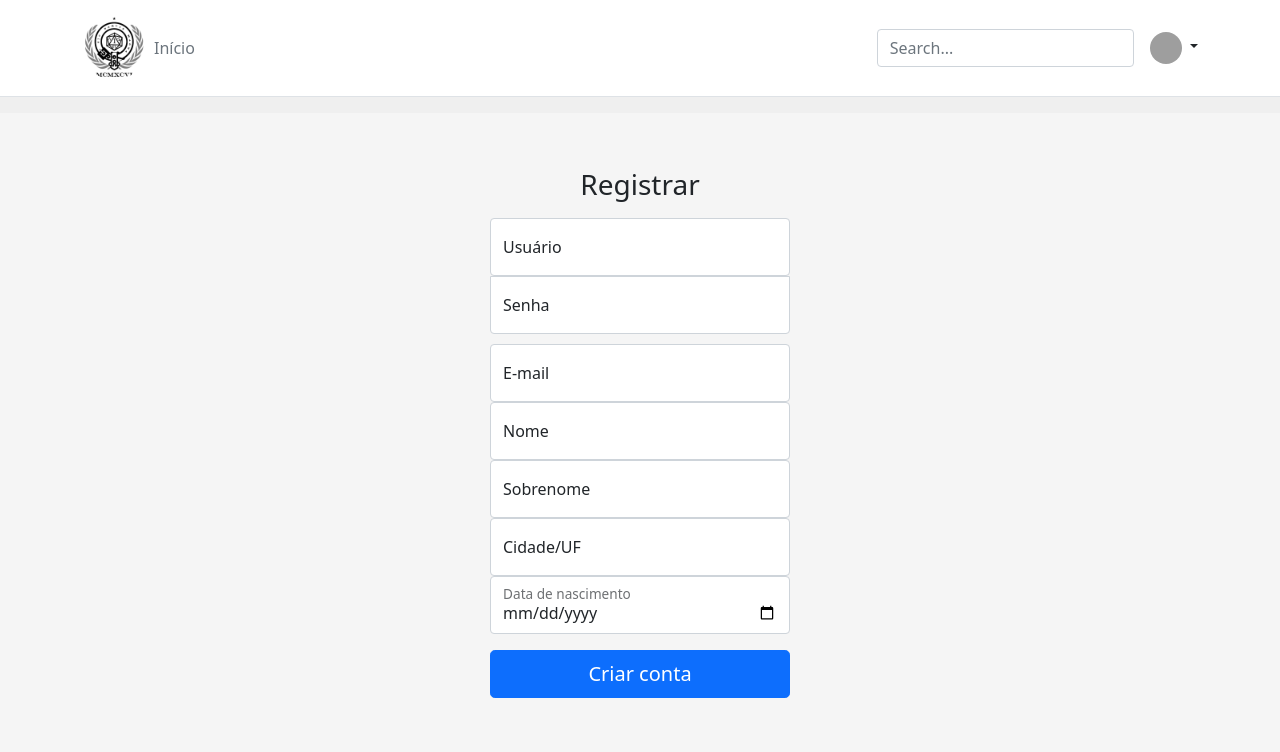
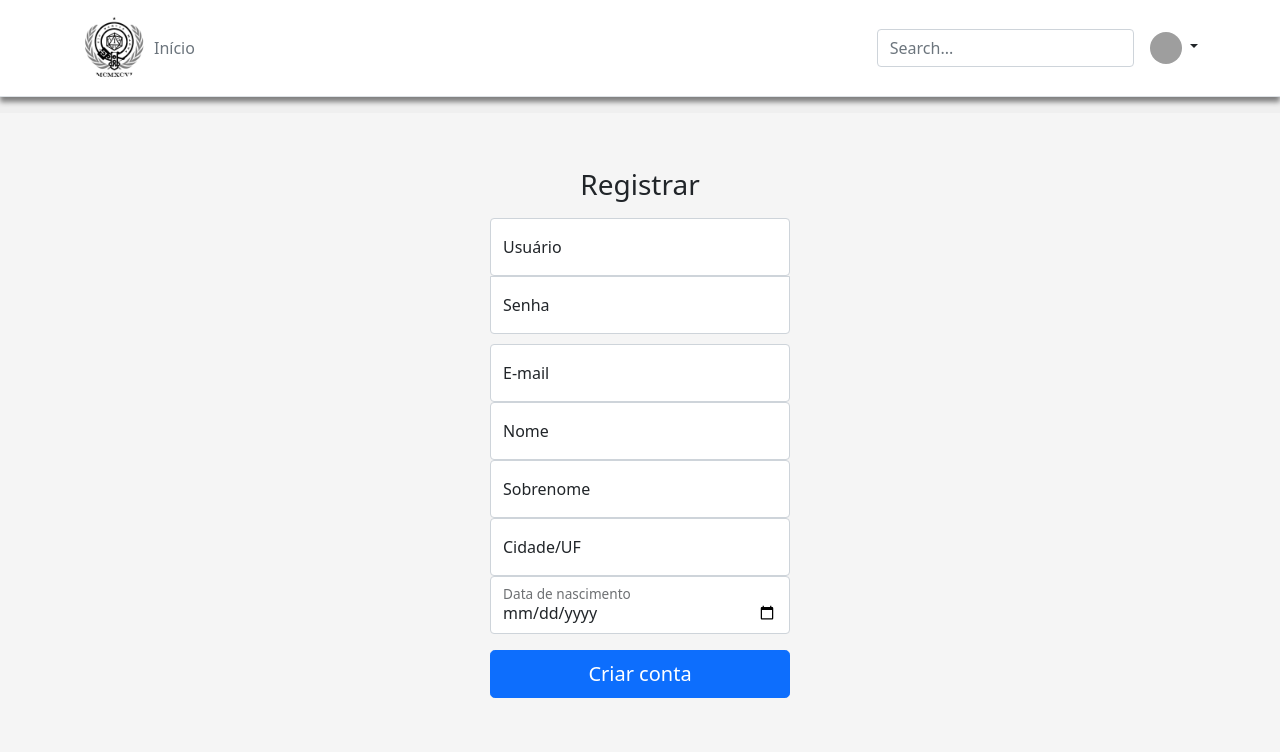
Before and after one commit to lvgvspe/errocritico, a Flask app: page /auth/register in a window 1280 px wide. Shown: the top 752 px of the page. Run offline with Flask 2, Linux system fonts and the light colour scheme; some libraries are stand-ins or nearby versions; grey boxes are pictures that could not be loaded.

Commit message:
Update headers.css

```diff
--- a/errocritico/static/headers.css
+++ b/errocritico/static/headers.css
@@ -1,5 +1,6 @@
 nav {
     background-color: #fff;
+    box-shadow: 0px 5px 5px grey;
 }
 
 .b-example-divider {
```
